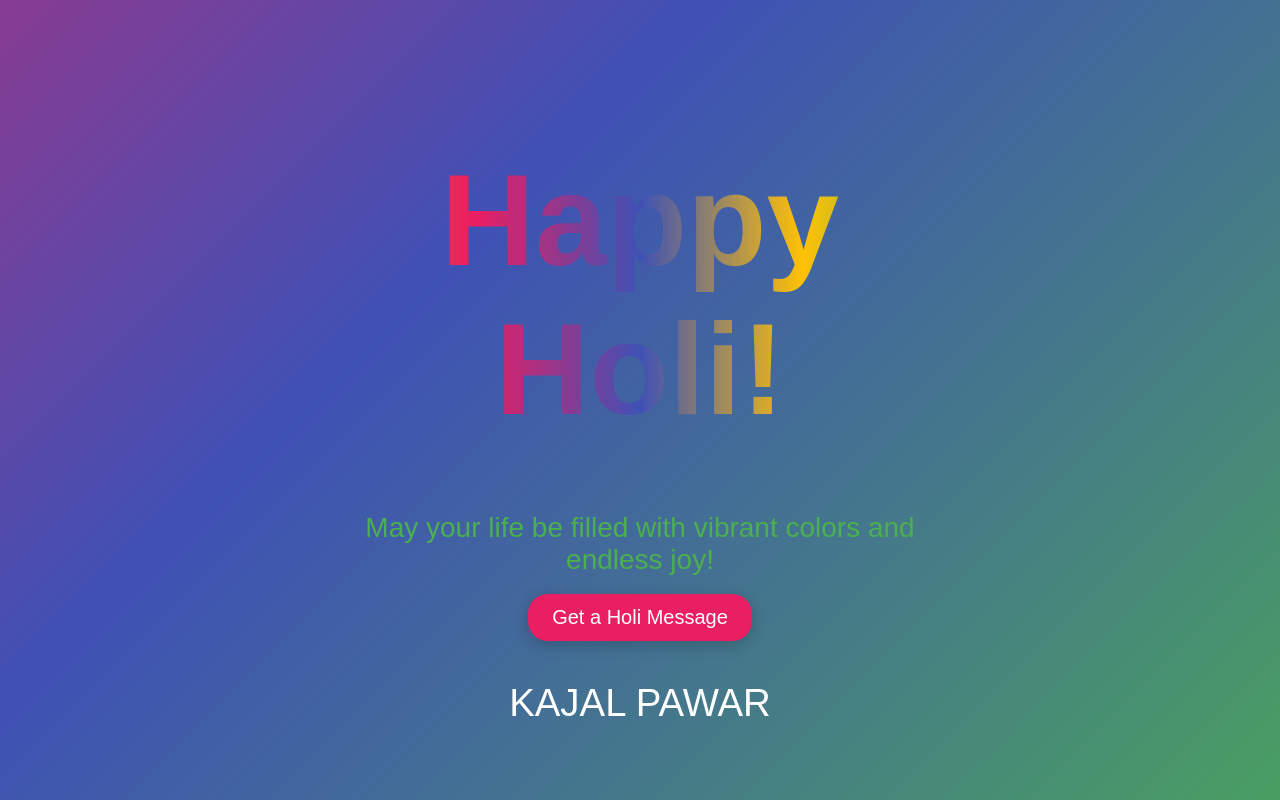
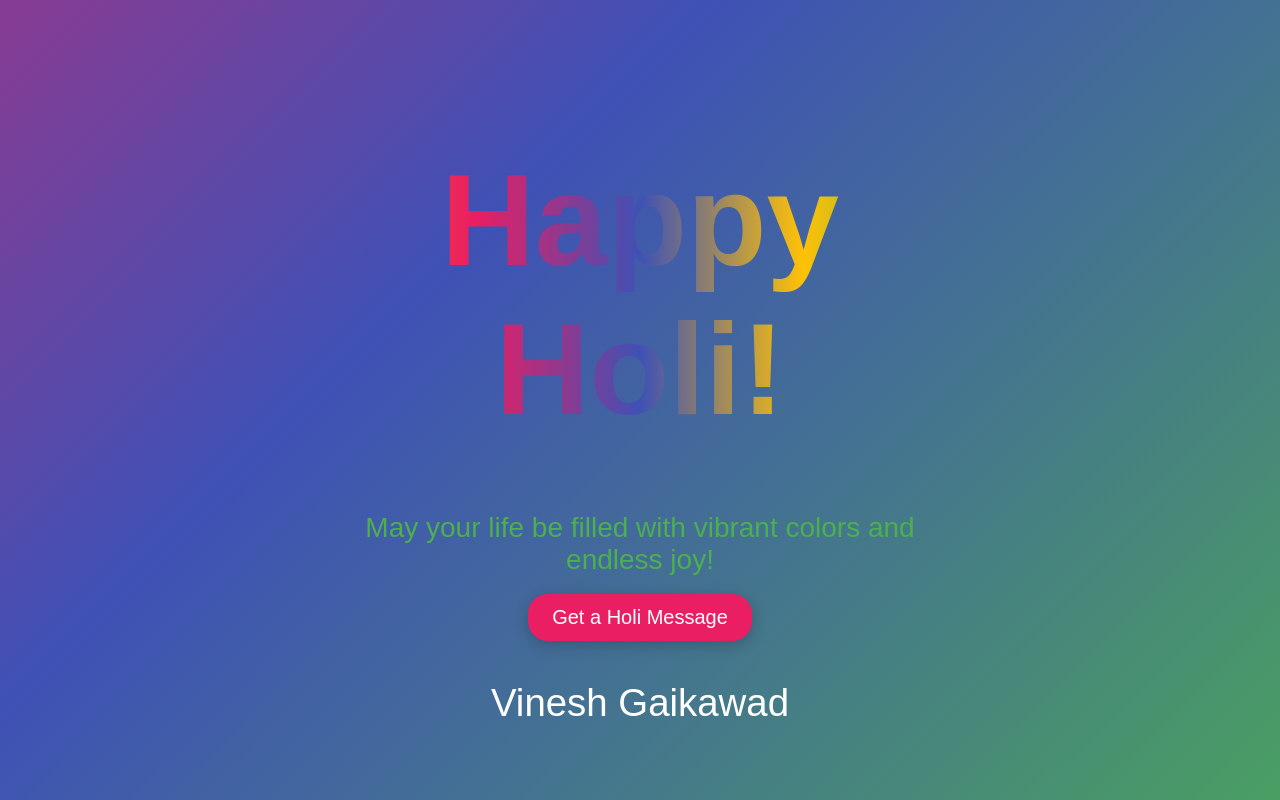
Before and after one commit to vinesh-gaikawad/happy-holi-2025, a plain HTML site: page index.html in a window 1280 px wide. Drawn offline with Linux system fonts and the light colour scheme.

Commit message:
Update index.html

```diff
--- a/index.html
+++ b/index.html
@@ -86,7 +86,7 @@
         <h1>Happy Holi!</h1>
         <p>May your life be filled with vibrant colors and endless joy!</p>
         <button class="btn" onclick="showMessage()">Get a Holi Message</button>
-        <div class="vinesh">KAJAL PAWAR</div>
+        <div class="vinesh">Vinesh Gaikawad</div>
     </div>
 
     <script>
```
